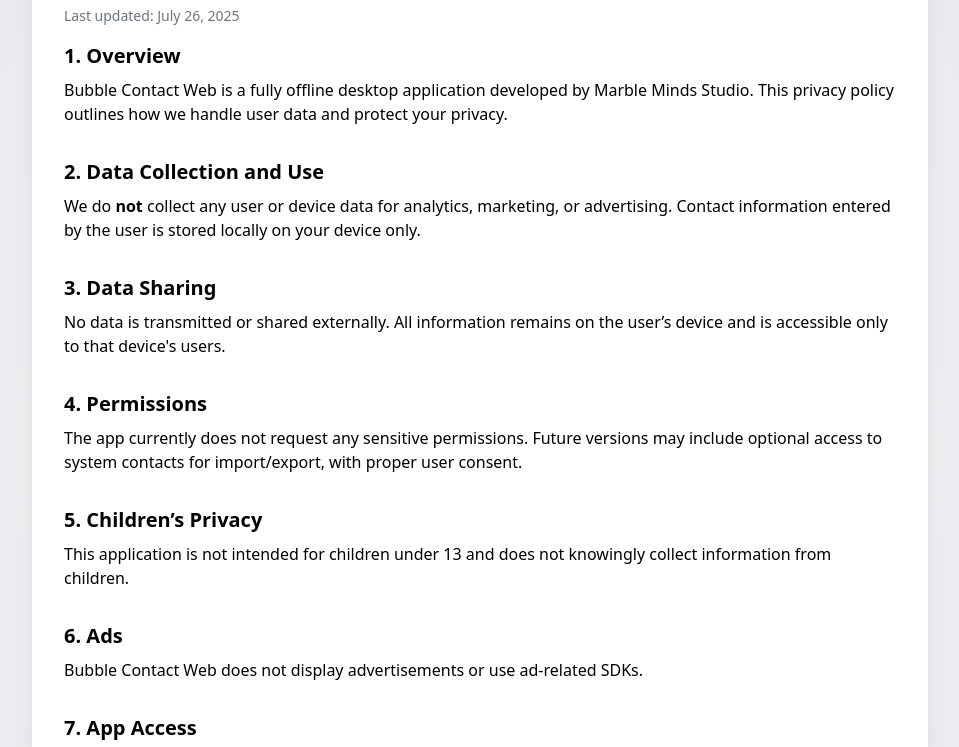
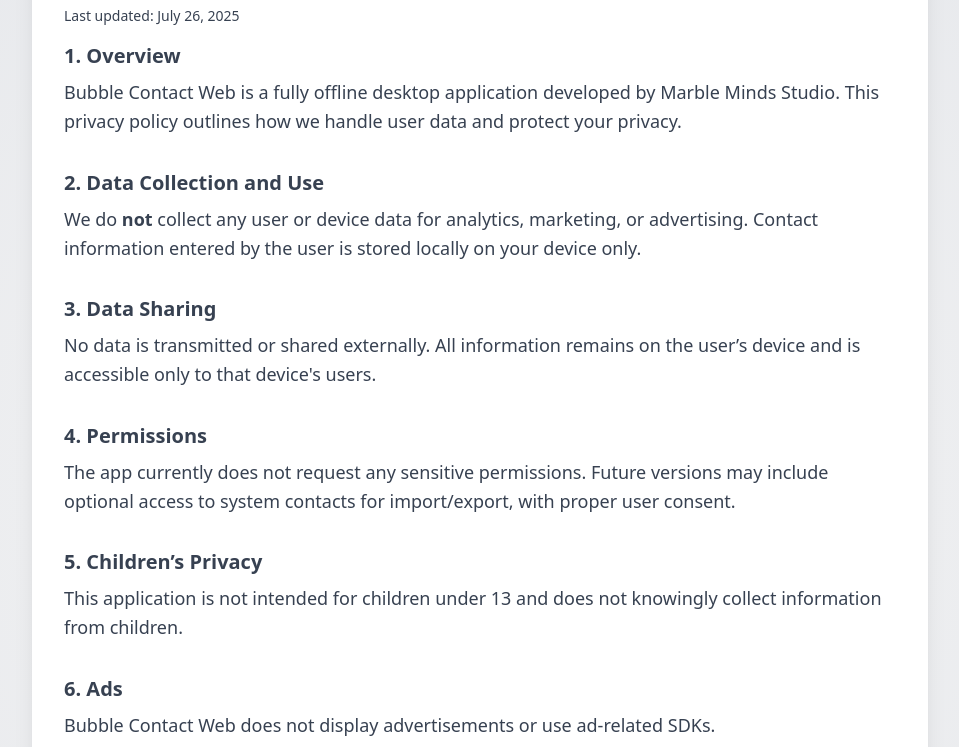
Before and after one commit to LuckyEnough2Play/Marble-Minds-Studio-Website, a plain HTML site: page web/privacypolicy/index.html in a window 1280 px wide. Shown: the part 134-881 px from the top of the page, without its empty margins (160-1119 px from the left). Drawn offline with nearby package versions, Linux system fonts and the light colour scheme.

Commit message:
update to readability

```diff
--- a/web/privacypolicy/index.html
+++ b/web/privacypolicy/index.html
@@ -18,10 +18,10 @@
     }
   </style>
 </head>
-<body class="min-h-screen py-12 px-6 sm:px-10 lg:px-24 font-sans">
+<body class="min-h-screen py-12 px-6 sm:px-10 lg:px-24 font-sans text-gray-700 dark:text-gray-300 leading-relaxed text-lg">
   <main class="max-w-4xl mx-auto bg-white dark:bg-gray-900 p-8 shadow-xl rounded-xl">
     <h1 class="text-3xl font-bold mb-6 text-gray-800 dark:text-white">Privacy Policy</h1>
-    <p class="mb-4 text-sm text-gray-500 dark:text-gray-400">Last updated: July 26, 2025</p>
+    <p class="mb-4 text-sm text-gray-700 dark:text-gray-300">Last updated: July 26, 2025</p>
 
     <section class="mb-8">
       <h2 class="text-xl font-semibold mb-2">1. Overview</h2>
```
